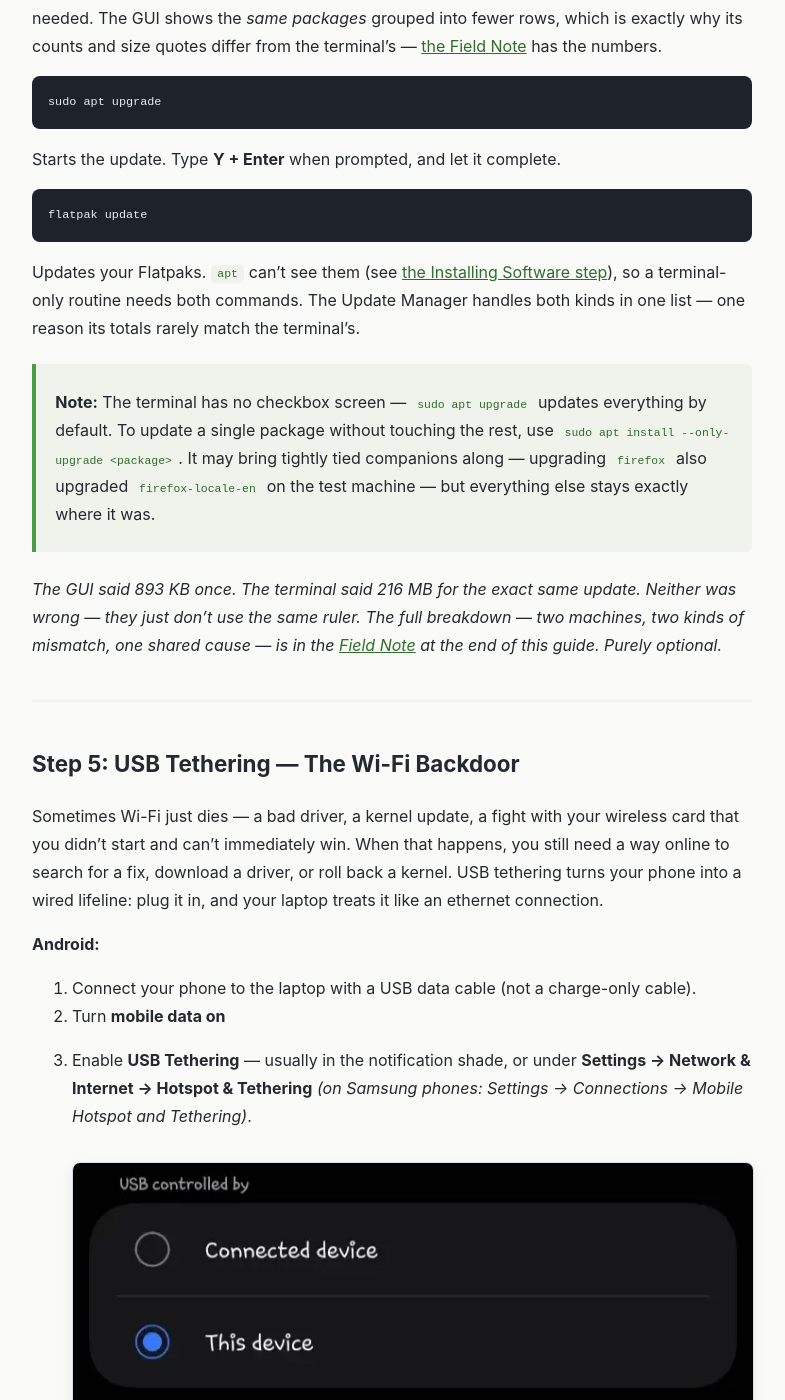
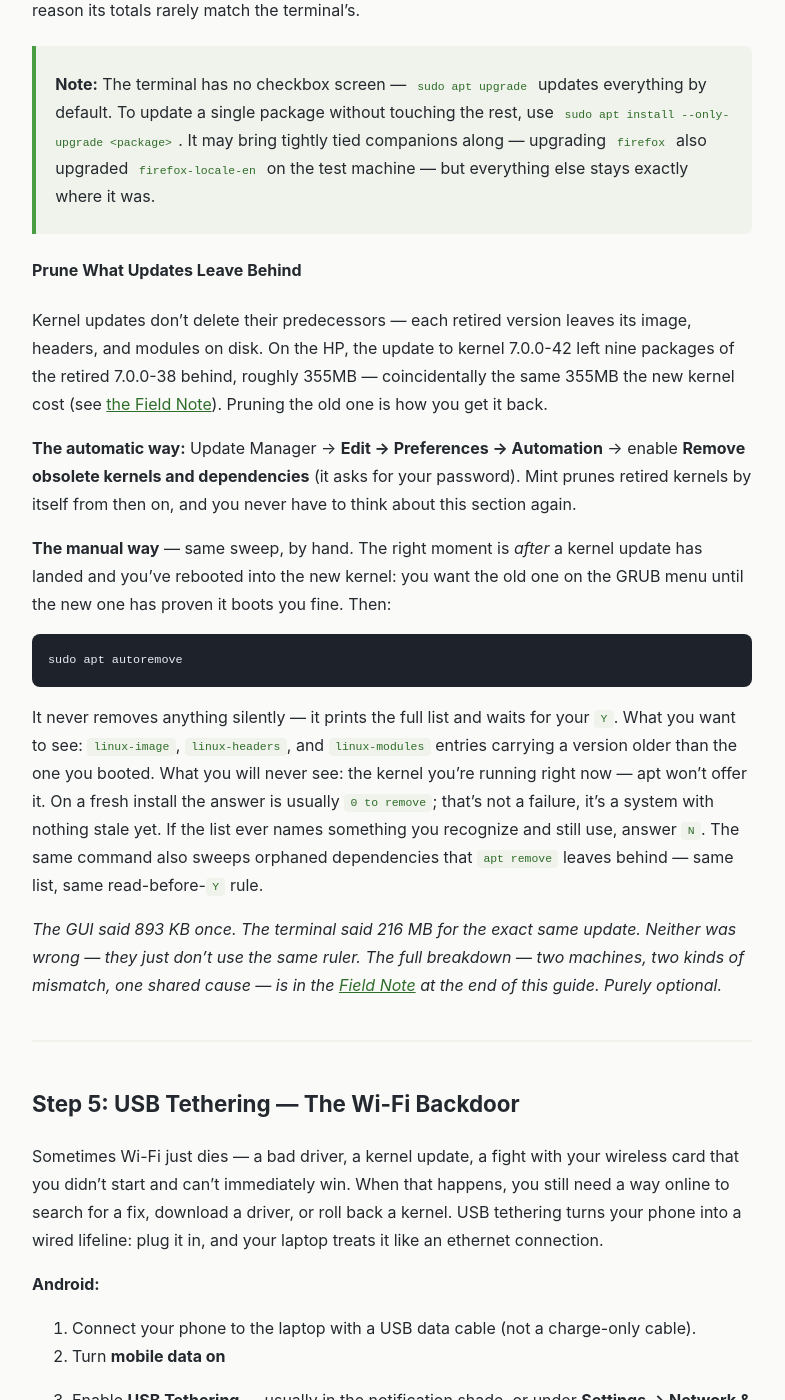
Before and after one commit to Kinganthonytech/Kinganthonytech.github.io, a Jekyll site: the page built from _posts/2026-11-06-linux-mint-first-hour-after-install.md, in a window 1280 px wide and 1400 px high, scrolled down 14462 px. Shown: the whole window, without its empty margins (248-1033 px from the left). Built offline with Jekyll 4.4.1, drawn with Linux system fonts in a browser that asks for light colours; some of the changed text lies outside the part shown.

Commit message:
Update the first hour install article with all changes applied

````diff
--- a/_posts/2026-11-06-linux-mint-first-hour-after-install.md
+++ b/_posts/2026-11-06-linux-mint-first-hour-after-install.md
@@ -177,12 +177,6 @@ Neither system is "better." Most users end up with a mix of both, and Mint's too
    sudo apt remove <package-name>
    ```
 
-5. To clean up leftover dependencies nothing needs anymore:
-   ```bash
-   sudo apt autoremove
-   ```
-
-> **`autoremove` is not a kernel pruner.** On both test machines — before *and* after a fresh kernel install — it swept nothing. Old kernels pile up quietly, and the deliberate tool for trimming them is Update Manager's **Linux Kernels** window. Removing kernels is the one housekeeping act that can strand your boot path; leave it alone until you know what you're cutting.
 
 > **Package names are case-sensitive and must be exact.** `sudo apt install Firefox` will fail. `sudo apt install firefox` will work. If you're unsure of the exact name, search for it first with `apt search <keyword>` or check the Software Manager.
 
@@ -422,6 +416,19 @@ flatpak update
 Updates your Flatpaks. `apt` can't see them (see [the Installing Software step](#step-2-installing-software)), so a terminal-only routine needs both commands. The Update Manager handles both kinds in one list — one reason its totals rarely match the terminal's.
 
 > **Note:** The terminal has no checkbox screen — `sudo apt upgrade` updates everything by default. To update a single package without touching the rest, use `sudo apt install --only-upgrade <package>`. It may bring tightly tied companions along — upgrading `firefox` also upgraded `firefox-locale-en` on the test machine — but everything else stays exactly where it was.
+
+#### Prune What Updates Leave Behind
+
+Kernel updates don't delete their predecessors — each retired version leaves its image, headers, and modules on disk. On the HP, the update to kernel 7.0.0-42 left nine packages of the retired 7.0.0-38 behind, roughly 355MB — coincidentally the same 355MB the new kernel cost (see [the Field Note](#a4-update-mismatch)). Pruning the old one is how you get it back.
+
+**The automatic way:** Update Manager → **Edit → Preferences → Automation** → enable **Remove obsolete kernels and dependencies** (it asks for your password). Mint prunes retired kernels by itself from then on, and you never have to think about this section again.
+
+**The manual way** — same sweep, by hand. The right moment is *after* a kernel update has landed and you've rebooted into the new kernel: you want the old one on the GRUB menu until the new one has proven it boots you fine. Then:
+
+```bash
+sudo apt autoremove
+```
+It never removes anything silently — it prints the full list and waits for your `Y`. What you want to see: `linux-image`, `linux-headers`, and `linux-modules` entries carrying a version older than the one you booted. What you will never see: the kernel you're running right now — apt won't offer it. On a fresh install the answer is usually `0 to remove`; that's not a failure, it's a system with nothing stale yet. If the list ever names something you recognize and still use, answer `N`. The same command also sweeps orphaned dependencies that `apt remove` leaves behind — same list, same read-before-`Y` rule.
 
 *The GUI said 893 KB once. The terminal said 216 MB for the exact same update. Neither was wrong — they just don't use the same ruler. The full breakdown — two machines, two kinds of mismatch, one shared cause — is in the [Field Note](#a4-update-mismatch) at the end of this guide. Purely optional.*
 
````
